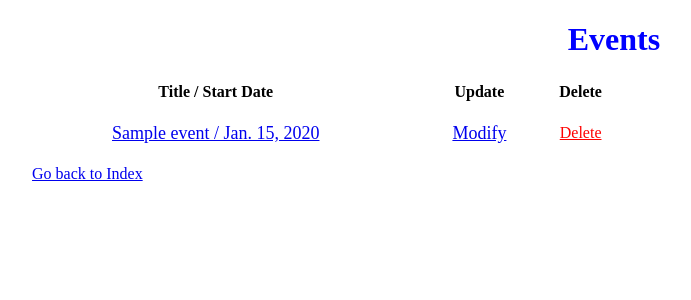
After one commit to alesualam/Gymkana-formacion-Django, a Django app: template myapp/templates/myapp/events_list.html in a window 1280 px wide. The commit adds this page. Shown: the top 300 px of the page, without its empty margins (26-717 px from the left). Run offline with Django 3.2, Linux system fonts and the light colour scheme; the template is opened without the code that fills it: values that come from a table or form of the project are taken from there, others are empty; tables that the repository leaves empty hold one stand-in row (values such as "Sample post").

Commit message:
EVENTS Create clss based fixed v2

```diff
--- /dev/null
+++ b/myapp/templates/myapp/events_list.html
@@ -0,0 +1,32 @@
+{% extends 'myapp/base.html' %}
+
+{% block title %}
+	<title>Events List</title>
+{% endblock title %}
+
+{% block content %}
+	<h1>Events</h1>
+	<div class="list">
+	{% if events_list %}
+		<table style="width:50%">
+			<tr>
+				<th>Title / Start Date</th>
+				<th>Update</th>
+				<th>Delete</th>
+			</tr>
+			{% for i in events_list %}
+				<tr>
+					<td align="center"><a href="{% url 'myapp:event_detail' i.id %}"><p>{{ i.title }} / {{ i.start_date }}</p></a></td>
+					<td align="center"><a href="{% url 'myapp:new_update' i.id %}"><p>Modify</p></a></td>
+					<td align="center"><a style="color:red" href="{% url 'myapp:new_delete' i.id %}" onclick="return confirm('Are you sure?')">Delete</a></td>
+				</tr>
+			{% endfor %}
+		</table>
+	{% else %}
+		<p>The list is empty</p>
+	{% endif %}
+	<div class="back">
+		<a href="{% url 'myapp:index' %}">Go back to Index</a>
+	</div>
+	</div>
+{% endblock content %}
--- a/myapp/urls.py
+++ b/myapp/urls.py
@@ -2,7 +2,6 @@ from django.conf.urls import url
 from django.views.generic import TemplateView
 
 from . import views
-
 
 urlpatterns = [
     url(r'^$', views.index, name='index'),
@@ -11,5 +10,7 @@ urlpatterns = [
     url(r'^v1/news/(?P<new_id>\d+)/$', views.new_detail, name='new_detail'),
     url(r'^v1/news/update/(?P<new_id>\d+)/$', views.new_update, name='new_update'),
     url(r'^v1/news/delete/(?P<new_id>\d+)/$', views.new_delete, name='new_delete'),
-    url(r'^v2/events/create/$', views.CreateEvent.as_view(), name='event_create')
+    url(r'^v2/events/create/$', views.CreateEvent.as_view(), name='event_create'),
+    #url(r'^v2/events/$', views.EventsList.as_view(), name='events_list'),
+    #url(r'^v2/events/(?P<new_id>\d+)/$', views.EventDetail.as_view(template_name='myapp/e_detail.html'), name='event_detail'),
 ]
```
Also changed, not shown: myapp/templates/myapp/e_detail.html (added, +18 -0 lines), myapp/templates/myapp/index.html (+4 -4 lines), myapp/views.py (+8 -13 lines).
